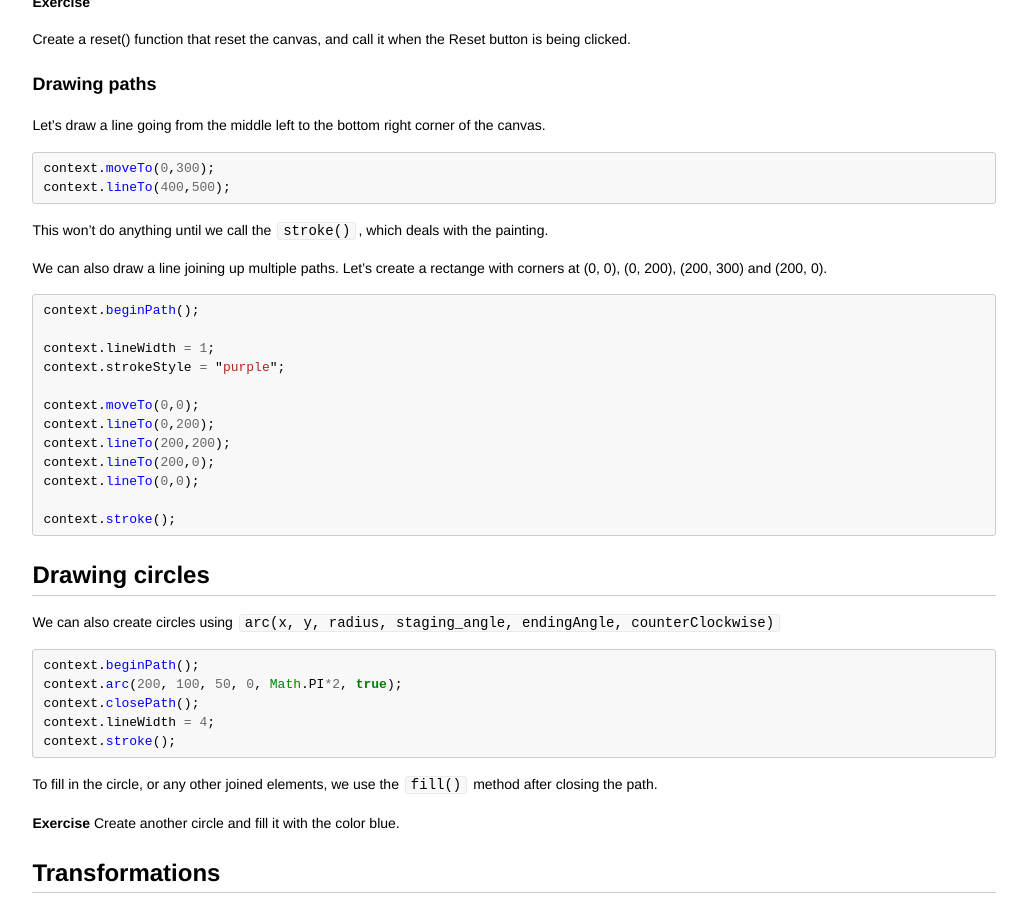
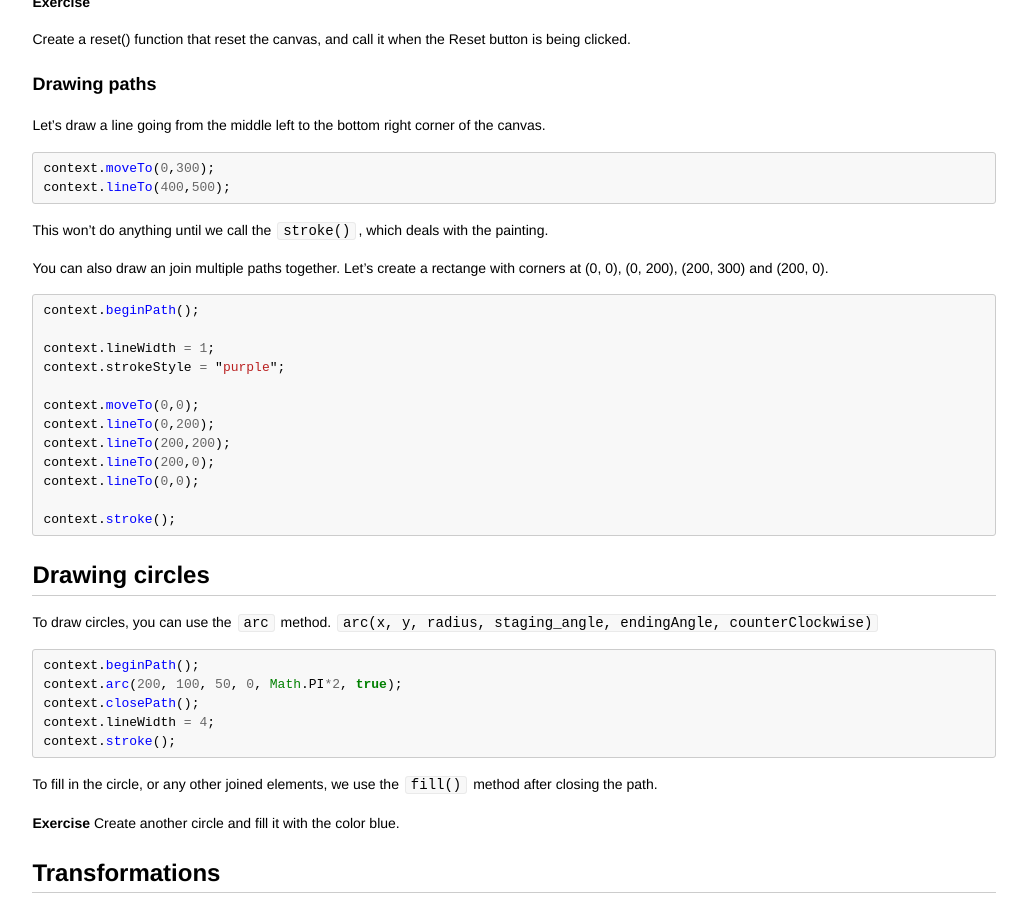
Before and after one commit to codebar/tutorials, a Jekyll site: the page built from js/lesson6/tutorial.md, in a window 1280 px wide and 900 px high, scrolled down 1661 px. Shown: the whole window, without its empty margins (126-1153 px from the left). Built offline with Jekyll 4.4.1, drawn with Linux system fonts in a browser that asks for light colours; Markdown is read by kramdown in place of the engine named in the settings.

Commit message:
small wording tweaks

````diff
--- a/js/lesson6/tutorial.md
+++ b/js/lesson6/tutorial.md
@@ -68,7 +68,7 @@ Now let's add another rectangle, but this time only its outline.
 context.strokeRect(400, 100, 50, 100);
 ```
 
-**Bonus** Add a new rectangle outline with dimensions **120x150**at the bottom right of the screen, with **line width** 1
+**Bonus** Add a new rectangle outline with dimensions **120x150** at the bottom right of the screen, with **line width** 1
 
 ### Reseting canvas
 
@@ -93,7 +93,7 @@ context.lineTo(400,500);
 
 This won't do anything until we call the `stroke()`, which deals with the painting.
 
-We can also draw a line joining up multiple paths. Let's create a rectange with corners at (0, 0), (0, 200), (200, 300) and (200, 0).
+You can also draw an join multiple paths together. Let's create a rectange with corners at (0, 0), (0, 200), (200, 300) and (200, 0).
 
 ```javascript
 context.beginPath();
@@ -112,7 +112,7 @@ context.stroke();
 
 ## Drawing circles
 
-We can also create circles using `arc(x, y, radius, staging_angle, endingAngle, counterClockwise)`
+To draw circles, you can use the `arc` method. `arc(x, y, radius, staging_angle, endingAngle, counterClockwise)`
 
 ```javascript
 context.beginPath();
````
